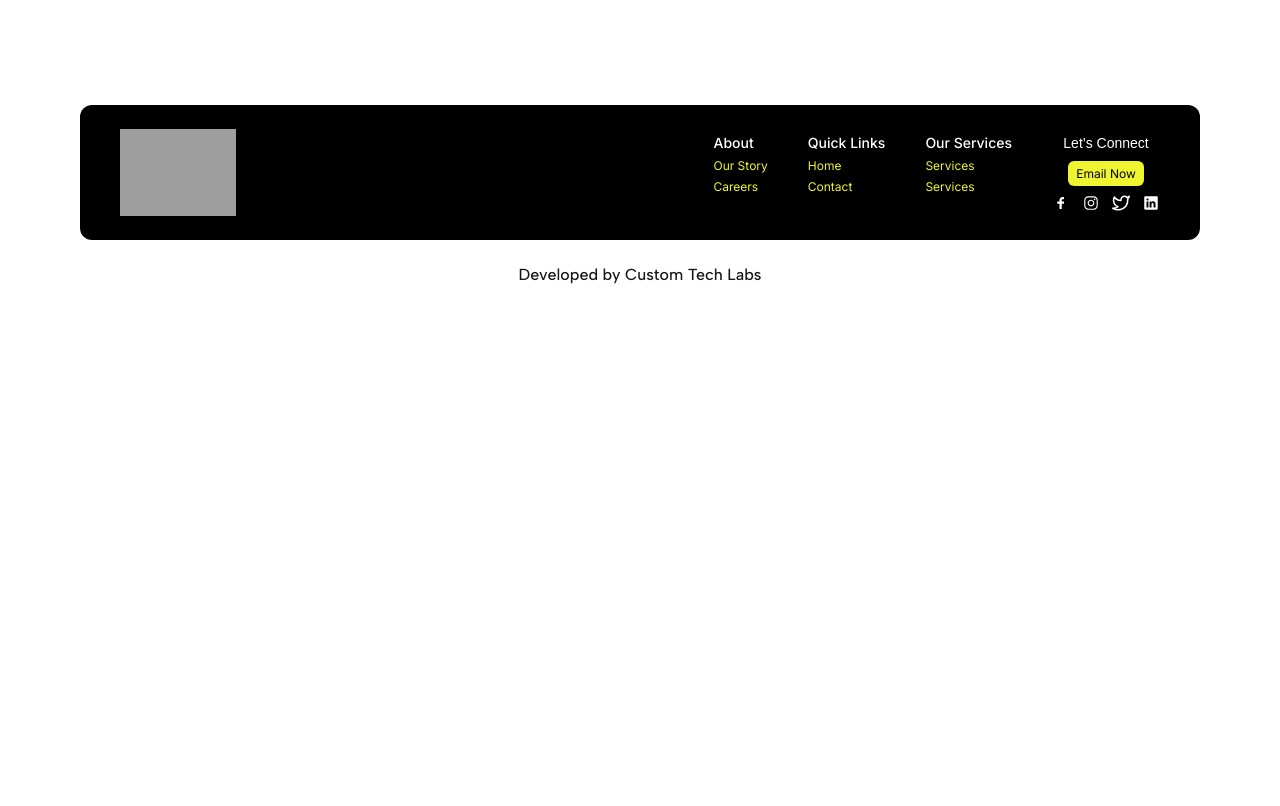
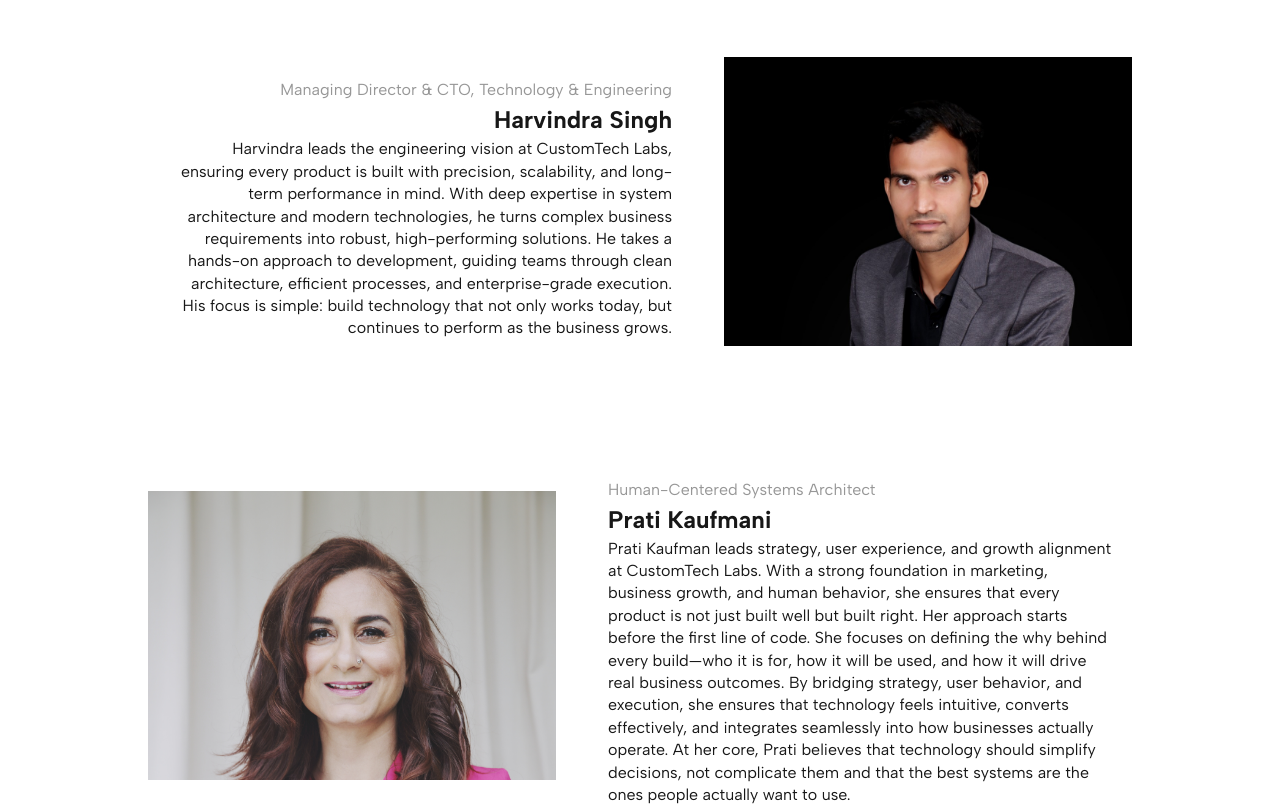
Before and after one commit to kuldeeptatawat8000/Custom-Tech-Labs, a Next.js app: page /about in a window 1280 px wide. Shown: the part 2420-3226 px from the top of the page. Before the commit the page ends 2730 px from the top, so only its background shows below. Built offline with nearby package versions, Linux system fonts and the light colour scheme; grey boxes are pictures that could not be loaded; a web font is replaced by a local one.

Commit message:
About Page Working

```diff
--- a/app/about/components/OurMission.tsx
+++ b/app/about/components/OurMission.tsx
@@ -5,7 +5,7 @@ export default function OurMission() {
         <>
             <section className="w-full flex flex-col justify-center items-center gap-10 text-center h-auto py-20">
                 <div className="">
-                    <h1 className="px-40 rounded-xl py-4 bg-[#eef430] text-center text-3xl md:text-[32px] font-bold">Our Mission</h1>
+                    <h1 className="md:px-40 px-30 rounded-xl py-4 bg-[#eef430] text-center text-3xl md:text-[32px] font-bold">Our Mission</h1>
                 </div>
                 <div>
                     <h3 className=" text-xl md:text-[24px] font-normal">To make technology human, simple, and smart—for both businesses and the <br/> people they serve.
--- a/app/about/components/PeopleWork.tsx
+++ b/app/about/components/PeopleWork.tsx
@@ -8,9 +8,9 @@ export default function PeopleWork() {
                     <h1 className=" relative left-5 top-15  md:top-10 w-1/2 md:left-20 text-[20px] sm:text-[25px] lg:text-[32px] font-semibold">The people behind the work</h1>
                 </div>
 
-                <div className="lg:w-[80%] w-full mx-auto py-5">
+                <div className="lg:w-[85%] w-full flex md:py-10 py-5 flex-col justify-center items-center gap-10 mx-auto ">
                     <div className='w-full min-h-73 flex justify-center items-center flex-col md:flex-row gap-8 '>
-                        <div className="md:w-102 px-10 md:px-0 w-full h-72.25">
+                        <div className="md:w-102 px-5 sm:px-20 md:px-0 w-full h-72.25">
                             <Image className="object-cover w-full h-full object-top" src={'/about/p1.jpg'} width={407} height={289} alt='Divakar...' />
                         </div>
                         <div className=" flex w-full px-5 text-center md:text-start  items-center justify-center md:w-1/2 md:justify-start md:pt-4 md:items-start flex-col">
@@ -22,6 +22,37 @@ export default function PeopleWork() {
 
                         </div>
                     </div>
+
+                    <div className='w-full min-h-73 flex md:py-10 py-5 justify-center items-center flex-col md:flex-row-reverse gap-8 '>
+                        <div className="md:w-102 px-5 sm:px-20 md:px-0 w-full h-72.25">
+                            <Image className="object-cover w-full h-full object-top" src={'/about/p2.jpg'} width={407} height={289} alt='Divakar...' />
+                        </div>
+                        <div className=" flex w-full px-5 text-center md:text-start  items-center justify-center md:w-1/2 md:justify-start md:pt-4 md:items-end flex-col">
+                            <h4 className="text-[16px] text-[#979797] font-normal">Managing Director & CTO, Technology & Engineering</h4>
+                            <h2 className="text-[24px] font-bold">Harvindra Singh</h2>
+                            <h6 className="font-normal  md:text-end text-xl md:text-[12px] lg:text-[16px]">Harvindra leads the engineering vision at CustomTech Labs, ensuring every product is built with precision, scalability, and long-term performance in mind. With deep expertise in system architecture and modern technologies, he turns complex business requirements into robust, high-performing solutions.
+
+                                He takes a hands-on approach to development, guiding teams through clean architecture, efficient processes, and enterprise-grade execution. His focus is simple: build technology that not only works today, but continues to perform as the business grows.
+                            </h6>
+
+                        </div>
+                    </div>
+
+                    <div className='w-full min-h-73 flex md:py-10 py-5 justify-center items-center flex-col md:flex-row gap-8 '>
+                        <div className="md:w-102 px-5 sm:px-20 md:px-0 w-full h-72.25">
+                            <Image className="object-cover w-full h-full object-top" src={'/about/p3.jpg'} width={407} height={289} alt='Divakar...' />
+                        </div>
+                        <div className=" flex w-full px-5 text-center md:text-start  items-center justify-center md:w-1/2 md:justify-start md:pt-3 md:items-start flex-col">
+                            <h4 className="text-[16px] text-[#979797] font-normal">Human-Centered Systems Architect</h4>
+                            <h2 className="text-[24px] font-bold">Prati Kaufmani</h2>
+                            <h6 className="font-normal text-xl md:text-[12px] lg:text-[16px]">Prati Kaufman leads strategy, user experience, and growth alignment at CustomTech Labs. With a strong foundation in marketing, business growth, and human behavior, she ensures that every product is not just built well but built right.
+                                Her approach starts before the first line of code. She focuses on defining the why behind every build—who it is for, how it will be used, and how it will drive real business outcomes. By bridging strategy, user behavior, and execution, she ensures that technology feels intuitive, converts effectively, and integrates seamlessly into how businesses actually operate.
+                                At her core, Prati believes that technology should simplify decisions, not complicate them and that the best systems are the ones people actually want to use.
+
+                            </h6>
+
+                        </div>
+                    </div>
                 </div>
 
             </section>
--- a/app/components/Banner.tsx
+++ b/app/components/Banner.tsx
@@ -10,7 +10,7 @@ export default function Banner() {
 
       <section className=" md:bg-[url('/homeimg/herobanner.jpg')] px-5 py-2 w-full hfull md:h-112.5 md:pt-18.25 md:pl-28.5  flex flex-col gap-5 md:gap-2 text-center md:text-start bg-cover">
         <div className="md:hidden w-full h-52">
-          <Image className="w-full h-full" src={'/homeimg/herobanner.jpg'} width={100} height={100} alt="hero Banner" />
+          <Image className="w-full h-full object-cover object-top" src={'/homeimg/herobanner.jpg'} width={100} height={100} alt="hero Banner" />
         </div>
         <h1 className=" text-2xl sm:text-5xl md:text-[32px] line font-extrabold">Technology Built  for the <br /> Way People Actually Work</h1>
         <p className="text-[16px]  sm:text-2xl">We bridge the gap between complex engineering and human <br className="md:block hidden" /> intuition to build tech that users actually enjoy using.</p>
--- a/app/components/ReadyTechnology.tsx
+++ b/app/components/ReadyTechnology.tsx
@@ -3,7 +3,7 @@ import Image from "next/image";
 
 export default function ReadyTechnology() {
   return (
-    <div className="w-full flex flex-col md:flex-row justify-center items-center gap-8 py-10 px-4 md:px-20">
+    <div className="w-full flex flex-col-reverse md:flex-row justify-center items-center gap-8 py-10 px-4 md:px-20">
 
       {/* LEFT CONTENT */}
       <div className="w-full md:w-1/2 flex flex-col justify-start items-start gap-3 md:pl-16">
```
Also changed, not shown: app/logo.png (added), public/homeimg/logo.png (added).
